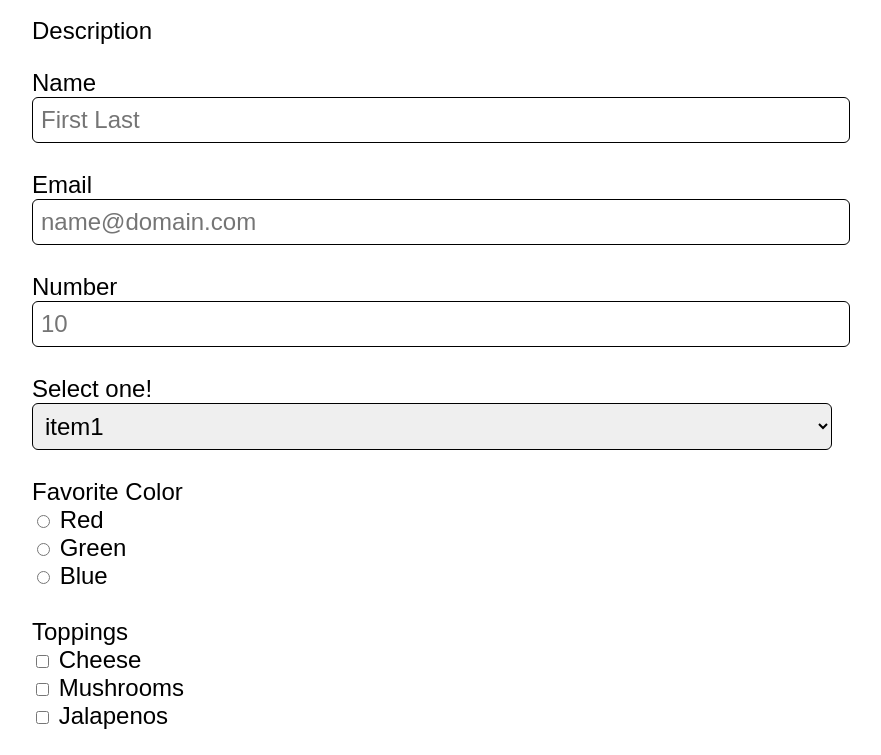
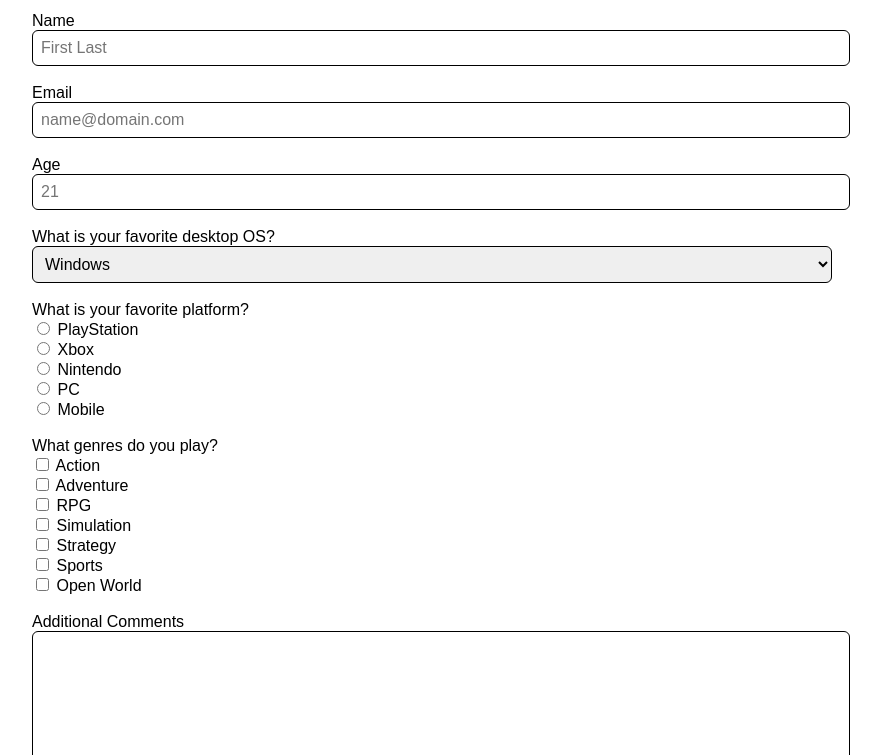
Before and after one commit to rotyflo/survey, a plain HTML site: page index.html in a window 1280 px wide. Shown: the part 182-937 px from the top of the page, without its empty margins (208-1089 px from the left). Drawn offline with Linux system fonts and the light colour scheme.

Commit message:
Add some placeholder content

```diff
--- a/css/main.css
+++ b/css/main.css
@@ -2,12 +2,11 @@ body {
   max-width: 800px;
   margin: auto;
   padding: 80px 40px;
-  font-size: 24px;
   font-family: sans-serif;
 }
 
 input, textarea, button, select {
-  font-size: 24px;
+  font-size: 16px;
   border: 1px solid #000;
   border-radius: 6px;
   font-family: sans-serif;
--- a/index.html
+++ b/index.html
@@ -7,9 +7,9 @@
   <title>Survey Form</title>
 </head>
 <body>
-  <h1 id="title">Title</h1>
+  <h1 id="title">Video Game Survey</h1>
 
-  <p id="description">Description</p>
+  <p id="description">Let us know some of the things you like</p>
 
   <form id="survey-form" action="index.html" method="post">
     <div>
@@ -23,48 +23,72 @@
     </div>
     <br>
     <div>
-      <label id="number-label" for="number">Number</label>
-      <input id="number" class="wide" type="number" name="number" min="1" max="10" placeholder="10">
+      <label id="number-label" for="number">Age</label>
+      <input id="number" class="wide" type="number" name="number" min="13" max="123" placeholder="21">
     </div>
     <br>
     <div>
-      <label for="">Select one!</label>
+      <label for="">What is your favorite desktop OS?</label>
       <select id="dropdown" class="wide" name="">
-        <option value="item1">item1</option>
-        <option value="item2">item2</option>
-        <option value="item3">item3</option>
+        <option value="item1">Windows</option>
+        <option value="item2">MacOS</option>
+        <option value="item3">Linux</option>
       </select>
     </div>
     <br>
     <div>
-      <label for="fav-color">Favorite Color</label>
+      <label for="fav-color">What is your favorite platform?</label>
       <div>
         <input type="radio" name="fav-color" value="red">
-        <label for="red">Red</label>
+        <label for="red">PlayStation</label>
       </div>
       <div>
         <input type="radio" name="fav-color" value="green">
-        <label for="green">Green</label>
+        <label for="green">Xbox</label>
       </div>
       <div>
         <input type="radio" name="fav-color" value="blue">
-        <label for="blue">Blue</label>
+        <label for="blue">Nintendo</label>
+      </div>
+      <div>
+        <input type="radio" name="fav-color" value="red">
+        <label for="red">PC</label>
+      </div>
+      <div>
+        <input type="radio" name="fav-color" value="red">
+        <label for="red">Mobile</label>
       </div>
     </div>
     <br>
     <div>
-      <label for="toppings">Toppings</label>
+      <label for="toppings">What genres do you play?</label>
       <div>
         <input type="checkbox" name="toppings" value="cheese">
-        <label for="cheese">Cheese</label>
+        <label for="cheese">Action</label>
       </div>
       <div>
         <input type="checkbox" name="toppings" value="mushrooms">
-        <label for="mushrooms">Mushrooms</label>
+        <label for="mushrooms">Adventure</label>
       </div>
       <div>
         <input type="checkbox" name="toppings" value="jalapenos">
-        <label for="jalapenos">Jalapenos</label>
+        <label for="jalapenos">RPG</label>
+      </div>
+      <div>
+        <input type="checkbox" name="toppings" value="jalapenos">
+        <label for="jalapenos">Simulation</label>
+      </div>
+      <div>
+        <input type="checkbox" name="toppings" value="jalapenos">
+        <label for="jalapenos">Strategy</label>
+      </div>
+      <div>
+        <input type="checkbox" name="toppings" value="jalapenos">
+        <label for="jalapenos">Sports</label>
+      </div>
+      <div>
+        <input type="checkbox" name="toppings" value="jalapenos">
+        <label for="jalapenos">Open World</label>
       </div>
     </div>
     <br>
```
